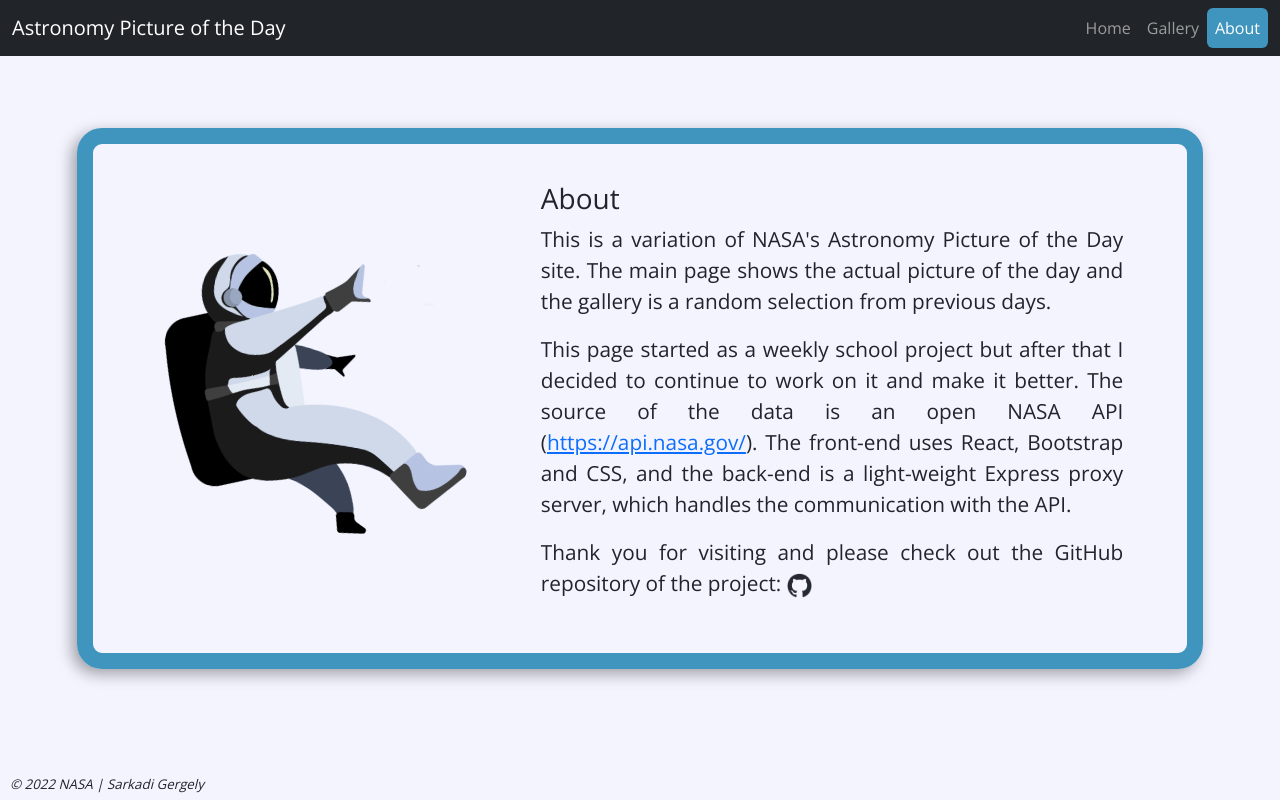
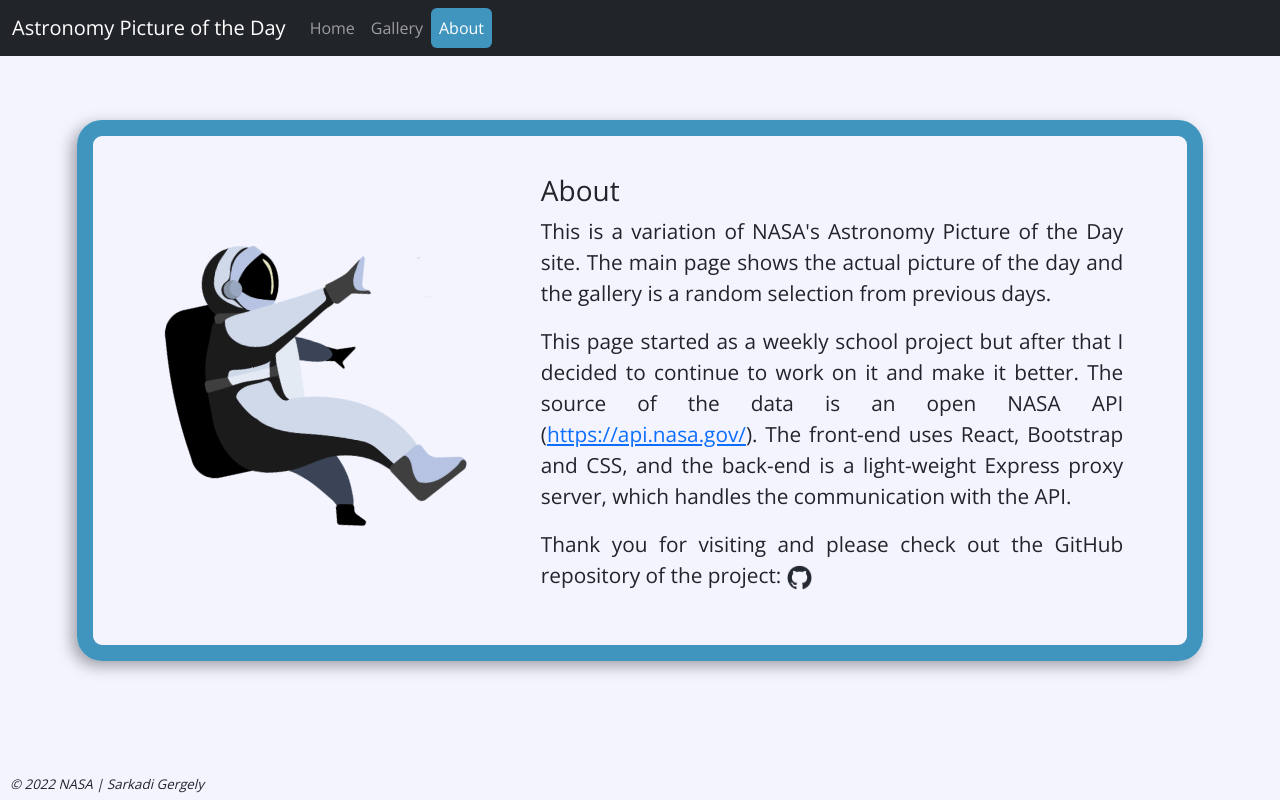
Before and after one commit to G-Sarkadi/APOD-gallery, a React (Create React App) app: page /about in a window 1280 px wide. Built offline with nearby package versions, Linux system fonts and the light colour scheme; a web font is replaced by a local one.

Commit message:
Improve mobile design of Main, About and Error

```diff
--- a/src/App.css
+++ b/src/App.css
@@ -265,7 +265,7 @@
     border-radius: 25px;
     box-shadow: rgba(0, 0, 0, 0.35) -5px 5px 15px;
     padding: 3% 5%;
-    margin: 5vh 6% 4vh 6%;
+    margin: 4vh 6% 4vh 6%;
     display: flex;
 }
 
@@ -304,7 +304,7 @@
     justify-content: center;
 }
 
-@media only screen and (max-width: 1000px) {
+@media only screen and (max-width: 992px) {
     .errorContainer {
       width: 80vw;
     }
@@ -320,6 +320,24 @@
 
     .aboutTextContainer {
         margin-left: 0;
+    }
+
+    .mainPicture {
+        width: 90vw;
+    }
+
+    .aboutContainer {
+        margin-top: 2vh;
+    }
+
+    .errorContainer  .errorImage {
+        width: 50vw;
+    }
+}
+
+@media only screen and (max-width: 385px){
+    .navbar .navbar-brand {
+        font-size: 1rem;
     }
 }
 
--- a/src/components/MyNavbar.jsx
+++ b/src/components/MyNavbar.jsx
@@ -3,15 +3,15 @@
 
 const MyNavbar = () => {
     return (
-        <Navbar fixed="top" bg="dark" variant="dark" expand="lg" >
+        <Navbar collapseOnSelect fixed="top" bg="dark" variant="dark" expand="lg" >
             <Container fluid>
                 <Navbar.Brand as={NavLink} to="/">Astronomy Picture of the Day</Navbar.Brand>
-                <Navbar.Toggle aria-controls="basic-navbar-nav" />
-                <Navbar.Collapse id="basic-navbar-nav">
-                    <Nav className="ms-auto" variant="pills" defaultActiveKey="/">
-                        <Nav.Link as={NavLink} to="/" >Home</Nav.Link>
-                        <Nav.Link as={NavLink} to="/gallery">Gallery</Nav.Link>
-                        <Nav.Link className="navButton" as={NavLink} to="/about">About</Nav.Link>
+                <Navbar.Toggle aria-controls="responsive-navbar-nav" />
+                <Navbar.Collapse id="responsive-navbar-nav">
+                    <Nav className="mr-auto" variant="pills" defaultActiveKey="/">
+                        <Nav.Link as={NavLink} to="/" eventKey="0" >Home</Nav.Link>
+                        <Nav.Link as={NavLink} to="/gallery" eventKey="1">Gallery</Nav.Link>
+                        <Nav.Link className="navButton" as={NavLink} to="/about" eventKey="2">About</Nav.Link>
                     </Nav>
                 </Navbar.Collapse>
             </Container>
--- a/src/components/about/About.jsx
+++ b/src/components/about/About.jsx
@@ -1,5 +1,7 @@
 
 const About = () => {
+    document.title = 'About'
+
     return (
         <div className="contentContainer">
             <div className="aboutContainer">
--- a/src/components/not_found/NotFound.jsx
+++ b/src/components/not_found/NotFound.jsx
@@ -1,6 +1,7 @@
 import NavButton from "../NavButton";
 
 const NotFound = () => {
+    document.title = 'Something went wrong'
 
     return (
         <>
```
